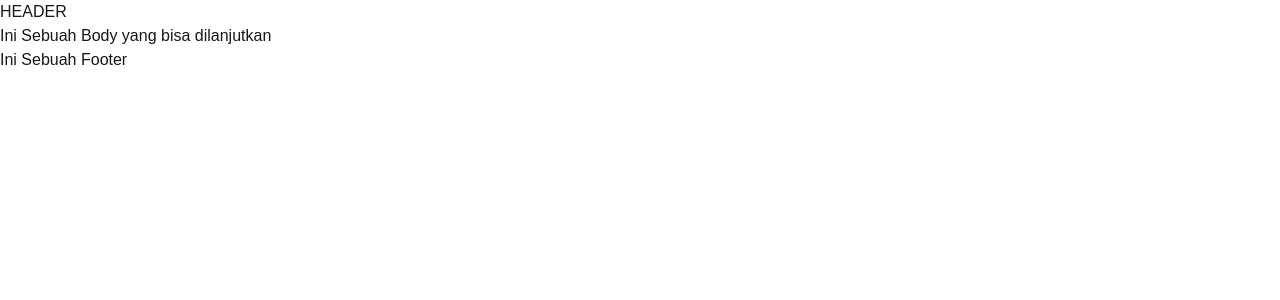
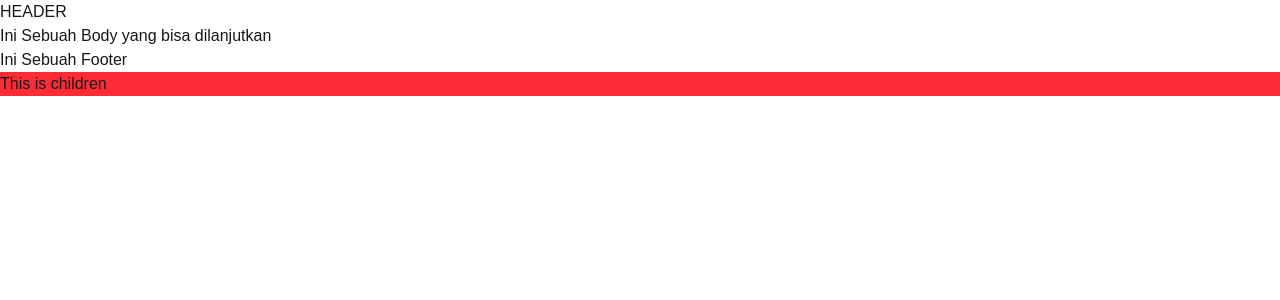
Before and after one commit to satya2221/learn-basic-next, a Next.js app: page / in a window 1280 px wide. Shown: the top 300 px of the page. Built offline with nearby package versions, Linux system fonts and the light colour scheme.

Commit message:
feat: parent children component

```diff
--- a/src/app/page.js
+++ b/src/app/page.js
@@ -1,11 +1,13 @@
 import { Header } from "@/components/header"
 import { Body } from "@/components/body"
 import { Footer } from "@/components/footer"
+import { NewForm } from "@/components/newForm"
 
 export default function Page(){
   return <div>
     <Header />
     <Body />
     <Footer />
+    <NewForm />
   </div>
 }
--- /dev/null
+++ b/src/components/children.jsx
@@ -0,0 +1,5 @@
+import React from "react";
+
+export const Children = ()=>{
+    return <div>This is children</div>
+}
--- /dev/null
+++ b/src/components/newForm.jsx
@@ -0,0 +1,8 @@
+import { Parent } from "./parent"
+import { Children } from "./children"
+
+export const NewForm = ()=>{
+    return <Parent>
+        <Children />
+    </Parent>
+}
--- /dev/null
+++ b/src/components/parent.jsx
@@ -0,0 +1,8 @@
+
+export const Parent = ({children})=>{;
+    return (
+        <div className="bg-red-500">
+            {children}
+        </div>
+    )
+}
```
